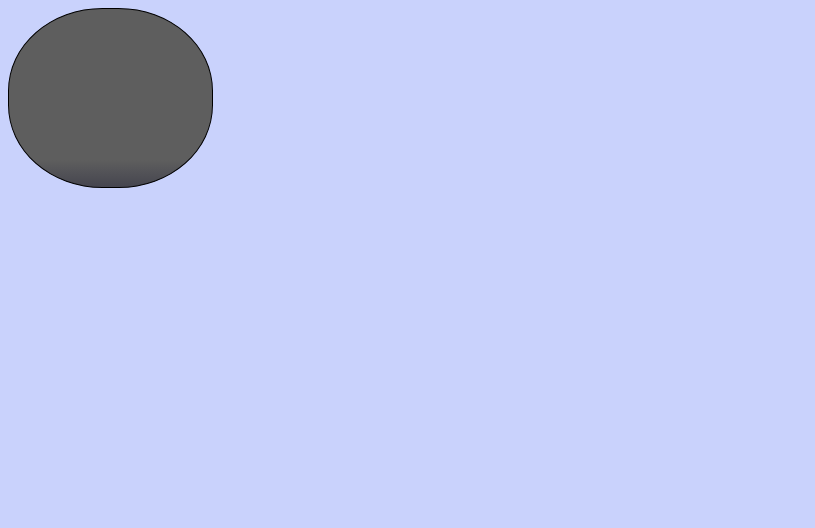
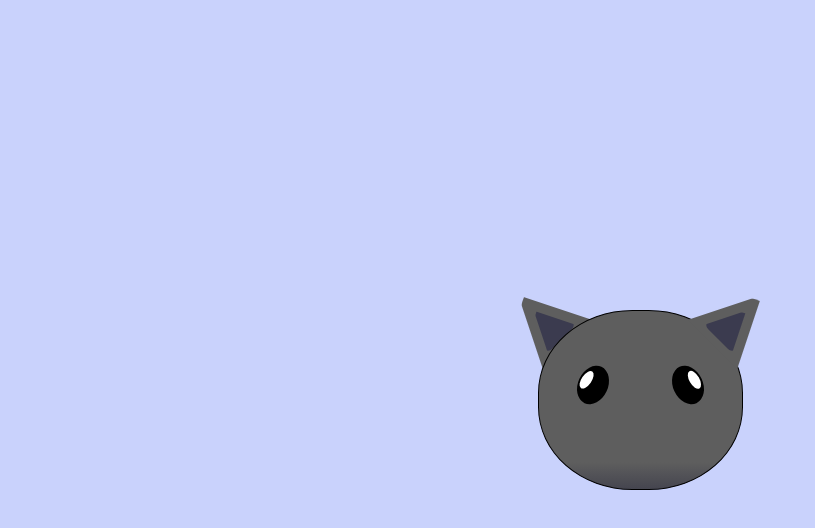
Before and after one commit to JazminDFM/repaso_html_css, a plain HTML site: page 8.cat_painting/index.html in a window 1280 px wide. Shown: the whole page, without its empty margins (0-815 px from the left). Drawn offline with Linux system fonts and the light colour scheme.

Commit message:
Cat Painting in process..

```diff
--- a/8.cat_painting/css/styles.css
+++ b/8.cat_painting/css/styles.css
@@ -5,9 +5,103 @@ body{
     background-color: #c9d2fc;
 }
 .cat-head{
+    position: absolute;
+    top: 0;
+    left: 0;
+    right: 0;
+    bottom: 0;
+    margin: auto;
     width: 205px;
     height: 180px;
     border: 1px solid #000;
     border-radius: 46%;
     background: linear-gradient( #5e5e5e 85%, #45454f 100%);
 }
+.cat-left-ear {
+    position: absolute;
+    top: -26px;
+    left: -31px;
+    z-index: -1;
+    border-top-left-radius:90px;
+    border-top-right-radius:10px;
+    transform: rotate(-45deg);
+    border-left: 35px solid transparent;
+    border-right: 35px solid transparent;
+    border-bottom: 70px solid #5e5e5e;
+}
+.cat-right-ear{
+    position: absolute;
+    top: -26px;
+    left: 163px;
+    z-index: 1;
+    border-top-left-radius:90px;
+    border-top-right-radius:10px;
+    transform: rotate(45deg);
+    border-left: 35px solid transparent;
+    border-right: 35px solid transparent;
+    border-bottom: 70px solid #5e5e5e;
+}
+.cat-left-inner-ear{
+    position: absolute;
+    top: 22px;
+    left: -20px;
+    border-bottom-left-radius:40%;
+    border-bottom-right-radius:40%;
+    border-top-left-radius:90px;
+    border-top-right-radius:10px;
+    border-left: 20px solid transparent;
+    border-right: 20px solid transparent;
+    border-bottom: 40px solid #3b3b4f;
+}
+.cat-right-inner-ear{
+    position: absolute;
+    top: 22px;
+    left: -20px;
+    border-bottom-left-radius:40%;
+    border-bottom-right-radius:40%;
+    border-top-left-radius:90px;
+    border-top-right-radius:10px;
+    border-left: 20px solid transparent;
+    border-right: 20px solid transparent;
+    border-bottom: 40px solid #3b3b4f;
+}
+.cat-left-eye{
+    position: absolute;
+    top: 54px;
+    left: 39px;
+    border-radius: 60%;
+    transform: rotate(25deg);
+    width: 30px;
+    height: 40px;
+    background-color: #000;
+}
+.cat-right-eye{
+    position: absolute;
+    top: 54px;
+    left: 134px;
+    border-radius: 60%;
+    transform: rotate(-25deg);
+    width: 30px;
+    height: 40px;
+    background-color: #000;
+}
+.cat-left-inner-eye{
+    position: absolute;
+    top: 8px;
+    left: 2px;
+    border-radius: 60%;
+    transform: rotate(10deg);
+    width: 10px;
+    height: 20px;
+    background-color: #fff;
+}
+.cat-right-inner-eye{
+    position: absolute;
+    top: 8px;
+    left: 18px;
+    border-radius: 60%;
+    transform: rotate(-5deg);
+    width: 10px;
+    height: 20px;
+    background-color: #fff;
+}
--- a/8.cat_painting/index.html
+++ b/8.cat_painting/index.html
@@ -8,7 +8,24 @@
 </head>
 <body>
     <main>
-        <div class="cat-head"></div>
+        <div class="cat-head">
+            <div class="cat-ears">
+                <div class="cat-left-ear">
+                    <div class="cat-left-inner-ear"></div>
+                </div>
+                <div class="cat-right-ear">
+                    <div class="cat-right-inner-ear"></div>
+                </div>
+            </div>
+            <div class="cat-eyes">
+                <div class="cat-left-eye">
+                    <div class="cat-left-inner-eye"></div>
+                </div>
+                <div class="cat-right-eye">
+                    <div class="cat-right-inner-eye"></div>
+                </div>
+            </div>
+        </div>
     </main>
 </body>
 </html>
```
